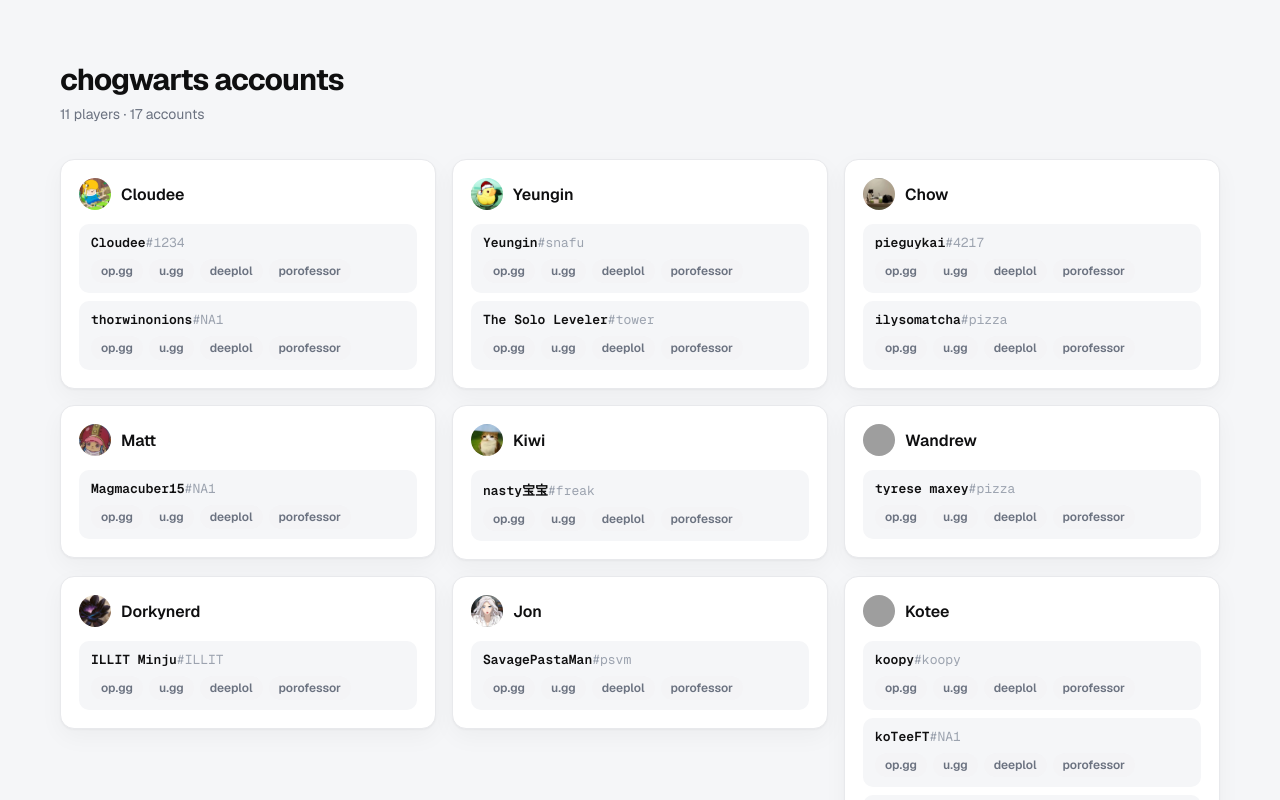
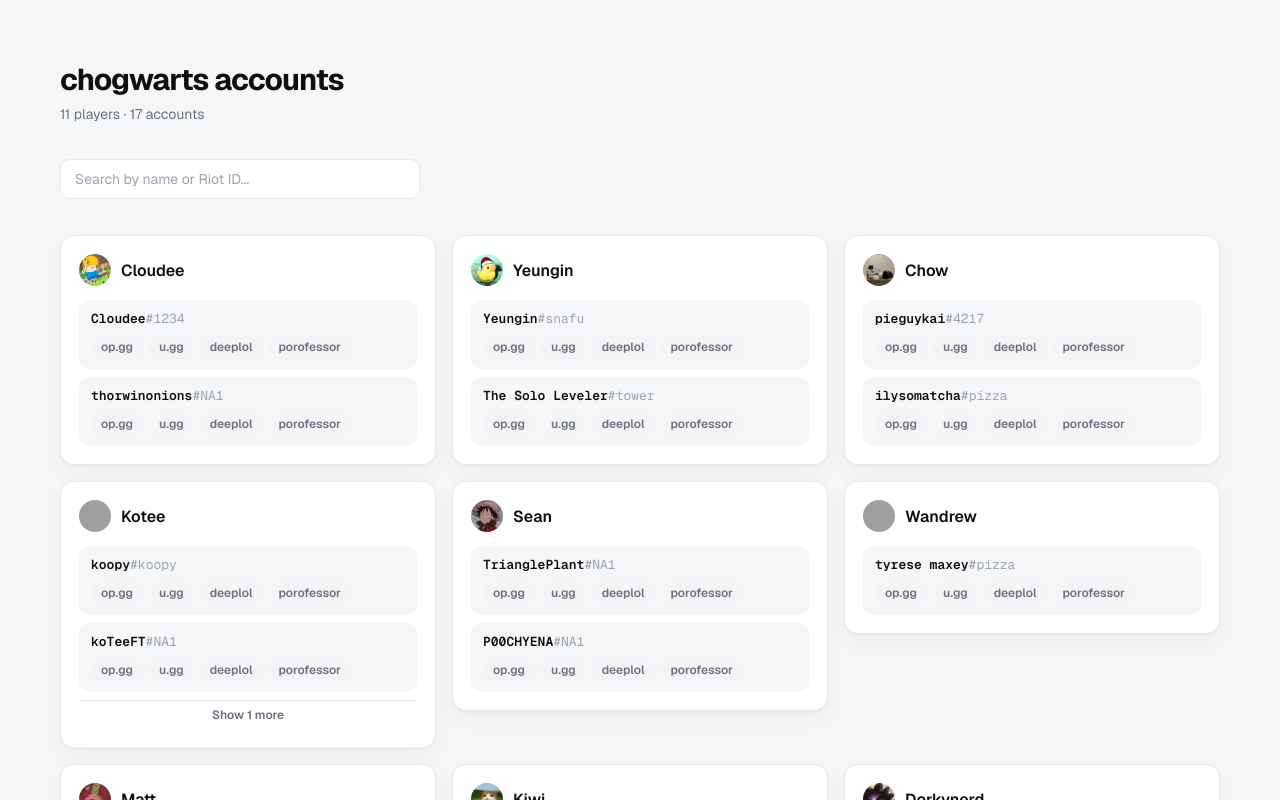
Before and after one commit to alanzhang03/hatewatching, a Next.js app: page / in a window 1280 px wide. Shown: the top 800 px of the page. Built offline with nearby package versions, Linux system fonts and the light colour scheme; grey boxes are pictures that could not be loaded.

Commit message:
searchable now

```diff
--- /dev/null
+++ b/app/CopyRiotId.tsx
@@ -0,0 +1,36 @@
+'use client';
+
+import { useState } from 'react';
+import styles from './page.module.css';
+
+export function CopyRiotId({
+  gameName,
+  tagLine,
+}: {
+  gameName: string;
+  tagLine: string;
+}) {
+  const [copied, setCopied] = useState(false);
+
+  return (
+    <button
+      type="button"
+      className={styles.riotId}
+      title="Copy Riot ID"
+      onClick={async () => {
+        await navigator.clipboard.writeText(`${gameName}#${tagLine}`);
+        setCopied(true);
+        setTimeout(() => setCopied(false), 1200);
+      }}
+    >
+      {copied ? (
+        'copied!'
+      ) : (
+        <>
+          {gameName}
+          <span className={styles.tagLine}>#{tagLine}</span>
+        </>
+      )}
+    </button>
+  );
+}
--- /dev/null
+++ b/app/PlayerCard.tsx
@@ -0,0 +1,81 @@
+'use client';
+
+import { useState } from 'react';
+import styles from './page.module.css';
+import type { Player } from '@/lib/players';
+import { opggUrl, uggUrl, porofessorUrl, deepLolUrl } from '@/lib/links';
+import { PlayerAvatar } from './PlayerAvatar';
+import { CopyRiotId } from './CopyRiotId';
+
+const VISIBLE_COUNT = 2;
+
+export function PlayerCard({ player }: { player: Player }) {
+  const [expanded, setExpanded] = useState(false);
+
+  const hasMore = player.accounts.length > VISIBLE_COUNT;
+  const visibleAccounts = expanded
+    ? player.accounts
+    : player.accounts.slice(0, VISIBLE_COUNT);
+
+  return (
+    <section className={styles.player}>
+      <div className={styles.playerHeader}>
+        <PlayerAvatar id={player.id} displayName={player.displayName} />
+        <h2>{player.displayName}</h2>
+      </div>
+      <ul className={styles.accounts}>
+        {visibleAccounts.map((account) => (
+          <li key={`${account.gameName}-${account.tagLine}`}>
+            <CopyRiotId gameName={account.gameName} tagLine={account.tagLine} />
+            <span className={styles.linkGroup}>
+              <a
+                className={styles.linkChip}
+                href={opggUrl(account)}
+                target="_blank"
+                rel="noopener noreferrer"
+              >
+                op.gg
+              </a>
+              <a
+                className={styles.linkChip}
+                href={uggUrl(account)}
+                target="_blank"
+                rel="noopener noreferrer"
+              >
+                u.gg
+              </a>
+              <a
+                className={styles.linkChip}
+                href={deepLolUrl(account)}
+                target="_blank"
+                rel="noopener noreferrer"
+              >
+                deeplol
+              </a>
+              <a
+                className={styles.linkChip}
+                href={porofessorUrl(account)}
+                target="_blank"
+                rel="noopener noreferrer"
+              >
+                porofessor
+              </a>
+            </span>
+          </li>
+        ))}
+        {player.accounts.length === 0 && (
+          <li className={styles.empty}>no accounts yet</li>
+        )}
+      </ul>
+      {hasMore && (
+        <button
+          type="button"
+          className={styles.readMore}
+          onClick={() => setExpanded((v) => !v)}
+        >
+          {expanded ? 'Show less' : `Show ${player.accounts.length - VISIBLE_COUNT} more`}
+        </button>
+      )}
+    </section>
+  );
+}
--- a/app/page.module.css
+++ b/app/page.module.css
@@ -50,9 +50,35 @@
   color: var(--text-secondary);
 }
 
+.search {
+  width: 100%;
+  max-width: 360px;
+  padding: 10px 14px;
+  border: 1px solid var(--border);
+  border-radius: 10px;
+  background: var(--foreground);
+  color: var(--text-primary);
+  font-family: inherit;
+  font-size: 14px;
+}
+
+.search::placeholder {
+  color: var(--text-tertiary);
+}
+
+.search:focus {
+  outline: none;
+  border-color: var(--accent);
+}
+
+.noResults {
+  color: var(--text-secondary);
+  font-size: 14px;
+}
+
 .players {
   display: grid;
-  grid-template-columns: repeat(auto-fill, minmax(305px, 1fr));
+  grid-template-columns: repeat(auto-fill, minmax(320px, 1fr));
   gap: 16px;
   align-items: start;
 }
@@ -131,10 +157,21 @@
 }
 
 .riotId {
+  display: block;
+  background: none;
+  border: none;
+  padding: 0;
+  margin: 0;
   font-family: var(--font-geist-mono);
   font-size: 13px;
   font-weight: 600;
   color: var(--text-primary);
+  cursor: pointer;
+  text-align: left;
+}
+
+.riotId:hover {
+  color: var(--accent);
 }
 
 .tagLine {
@@ -162,6 +199,25 @@
   color: var(--accent);
 }
 
+.readMore {
+  display: block;
+  width: 100%;
+  margin-top: 8px;
+  padding: 6px;
+  background: none;
+  border: none;
+  border-top: 1px solid var(--border);
+  color: var(--text-secondary);
+  font-family: inherit;
+  font-size: 12px;
+  font-weight: 600;
+  cursor: pointer;
+}
+
+.readMore:hover {
+  color: var(--accent);
+}
+
 @media (max-width: 600px) {
   .main {
     padding: 32px 24px;
--- a/app/page.tsx
+++ b/app/page.tsx
@@ -1,9 +1,24 @@
+'use client';
+
+import { useMemo, useState } from 'react';
 import styles from './page.module.css';
 import { players } from '@/lib/players';
-import { opggUrl, uggUrl, porofessorUrl, deepLolUrl } from '@/lib/links';
-import { PlayerAvatar } from './PlayerAvatar';
+import { PlayerCard } from './PlayerCard';
 
 export default function Home() {
+  const [query, setQuery] = useState('');
+
+  const filteredPlayers = useMemo(() => {
+    const q = query.trim().toLowerCase();
+    if (!q) return players;
+    return players.filter((player) => {
+      if (player.displayName.toLowerCase().includes(q)) return true;
+      return player.accounts.some((account) =>
+        `${account.gameName}#${account.tagLine}`.toLowerCase().includes(q),
+      );
+    });
+  }, [query]);
+
   return (
     <div className={styles.page}>
       <main className={styles.main}>
@@ -14,63 +29,24 @@ export default function Home() {
             {players.reduce((sum, p) => sum + p.accounts.length, 0)} accounts
           </p>
         </header>
-        <div className={styles.players}>
-          {players.map((player) => (
-            <section key={player.id} className={styles.player}>
-              <div className={styles.playerHeader}>
-                <PlayerAvatar id={player.id} displayName={player.displayName} />
-                <h2>{player.displayName}</h2>
-              </div>
-              <ul className={styles.accounts}>
-                {player.accounts.map((account) => (
-                  <li key={`${account.gameName}-${account.tagLine}`}>
-                    <span className={styles.riotId}>
-                      {account.gameName}
-                      <span className={styles.tagLine}>#{account.tagLine}</span>
-                    </span>
-                    <span className={styles.linkGroup}>
-                      <a
-                        className={styles.linkChip}
-                        href={opggUrl(account)}
-                        target='_blank'
-                        rel='noopener noreferrer'
-                      >
-                        op.gg
-                      </a>
-                      <a
-                        className={styles.linkChip}
-                        href={uggUrl(account)}
-                        target='_blank'
-                        rel='noopener noreferrer'
-                      >
-                        u.gg
-                      </a>
-                      <a
-                        className={styles.linkChip}
-                        href={deepLolUrl(account)}
-                        target='_blank'
-                        rel='noopener noreferrer'
-                      >
-                        deeplol
-                      </a>
-                      <a
-                        className={styles.linkChip}
-                        href={porofessorUrl(account)}
-                        target='_blank'
-                        rel='noopener noreferrer'
-                      >
-                        porofessor
-                      </a>
-                    </span>
-                  </li>
-                ))}
-                {player.accounts.length === 0 && (
-                  <li className={styles.empty}>no accounts yet</li>
-                )}
-              </ul>
-            </section>
-          ))}
-        </div>
+
+        <input
+          type="text"
+          className={styles.search}
+          placeholder="Search by name or Riot ID..."
+          value={query}
+          onChange={(e) => setQuery(e.target.value)}
+        />
+
+        {filteredPlayers.length === 0 ? (
+          <p className={styles.noResults}>No matches for &ldquo;{query}&rdquo;</p>
+        ) : (
+          <div className={styles.players}>
+            {filteredPlayers.map((player) => (
+              <PlayerCard key={player.id} player={player} />
+            ))}
+          </div>
+        )}
       </main>
     </div>
   );
--- a/lib/players.ts
+++ b/lib/players.ts
@@ -35,6 +35,28 @@ export const players: Player[] = [
     ],
   },
   {
+    id: 'Kotee',
+    displayName: 'Kotee',
+    accounts: [
+      { gameName: 'koopy', tagLine: 'koopy' },
+      { gameName: 'koTeeFT', tagLine: 'NA1' },
+      { gameName: 'piss slit', tagLine: 'koopy' },
+    ],
+  },
+  {
+    id: 'Sean',
+    displayName: 'Sean',
+    accounts: [
+      { gameName: 'TrianglePlant', tagLine: 'NA1' },
+      { gameName: 'P00CHYENA', tagLine: 'NA1' },
+    ],
+  },
+  {
+    id: 'Wandrew',
+    displayName: 'Wandrew',
+    accounts: [{ gameName: 'tyrese maxey', tagLine: 'pizza' }],
+  },
+  {
     id: 'Matt',
     displayName: 'Matt',
     accounts: [{ gameName: 'Magmacuber15', tagLine: 'NA1' }],
@@ -44,11 +66,7 @@ export const players: Player[] = [
     displayName: 'Kiwi',
     accounts: [{ gameName: 'nasty宝宝', tagLine: 'freak' }],
   },
-  {
-    id: 'Wandrew',
-    displayName: 'Wandrew',
-    accounts: [{ gameName: 'tyrese maxey', tagLine: 'pizza' }],
-  },
+
   {
     id: 'Dorkynerd',
     displayName: 'Dorkynerd',
@@ -59,27 +77,9 @@ export const players: Player[] = [
     displayName: 'Jon',
     accounts: [{ gameName: 'SavagePastaMan', tagLine: 'psvm' }],
   },
-
-  {
-    id: 'Kotee',
-    displayName: 'Kotee',
-    accounts: [
-      { gameName: 'koopy', tagLine: 'koopy' },
-      { gameName: 'koTeeFT', tagLine: 'NA1' },
-      { gameName: 'piss slit', tagLine: 'koopy' },
-    ],
-  },
   {
     id: 'Marsh',
     displayName: 'Marsh',
     accounts: [{ gameName: 'matcha', tagLine: 'keshi' }],
   },
-  {
-    id: 'Sean',
-    displayName: 'Sean',
-    accounts: [
-      { gameName: 'TrianglePlant', tagLine: 'NA1' },
-      { gameName: 'P00CHYENA', tagLine: 'NA1' },
-    ],
-  },
 ];
```
